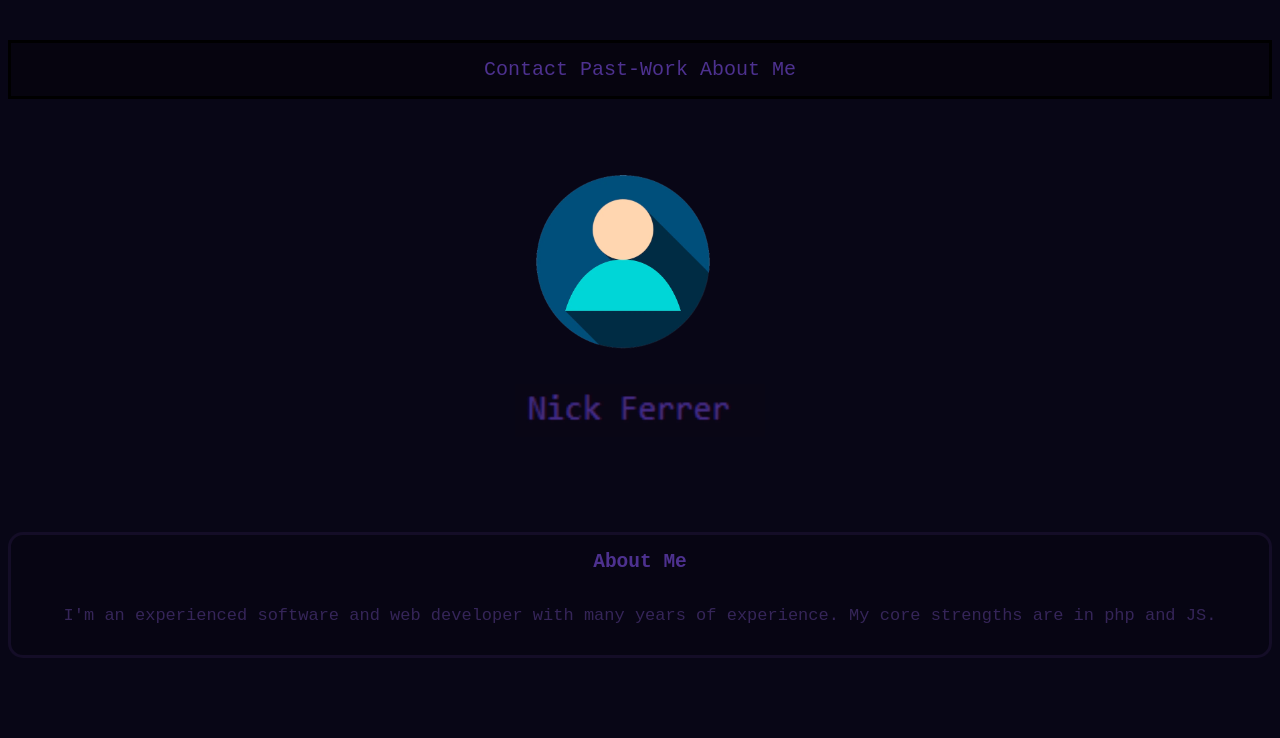
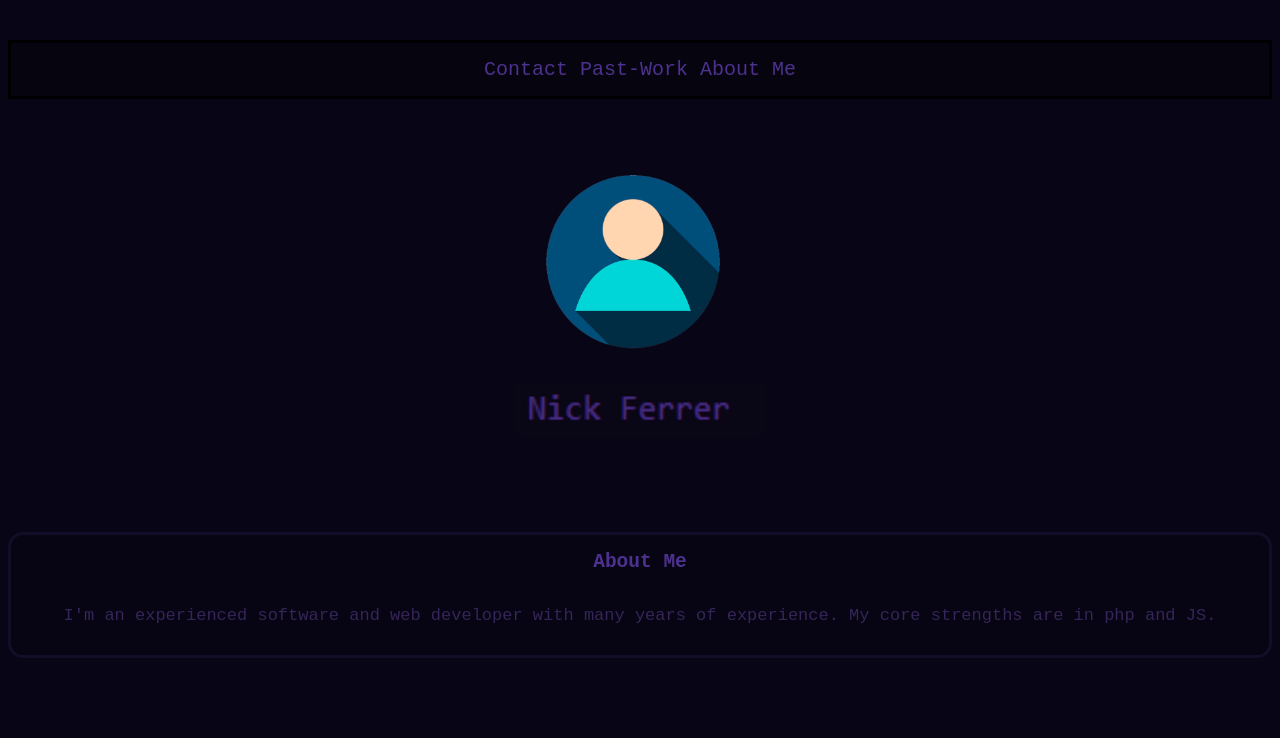
Before and after one commit to NBFxSuccess/portfolio, a plain HTML site: page index.html in a window 1280 px wide. Shown: the top 738 px of the page. Drawn offline with Linux system fonts and the light colour scheme.

Commit message:
changed pfp padding

```diff
--- a/assets/style.css
+++ b/assets/style.css
@@ -16,7 +16,7 @@ h1 {
     position:relative;
     align-content: center;
     margin-top: 60px;
-    padding-right: 30px
+    padding-right: 10px
 }
 img {
     margin-left: auto;
```
Also changed, not shown: index.html (+1 -0 lines).
